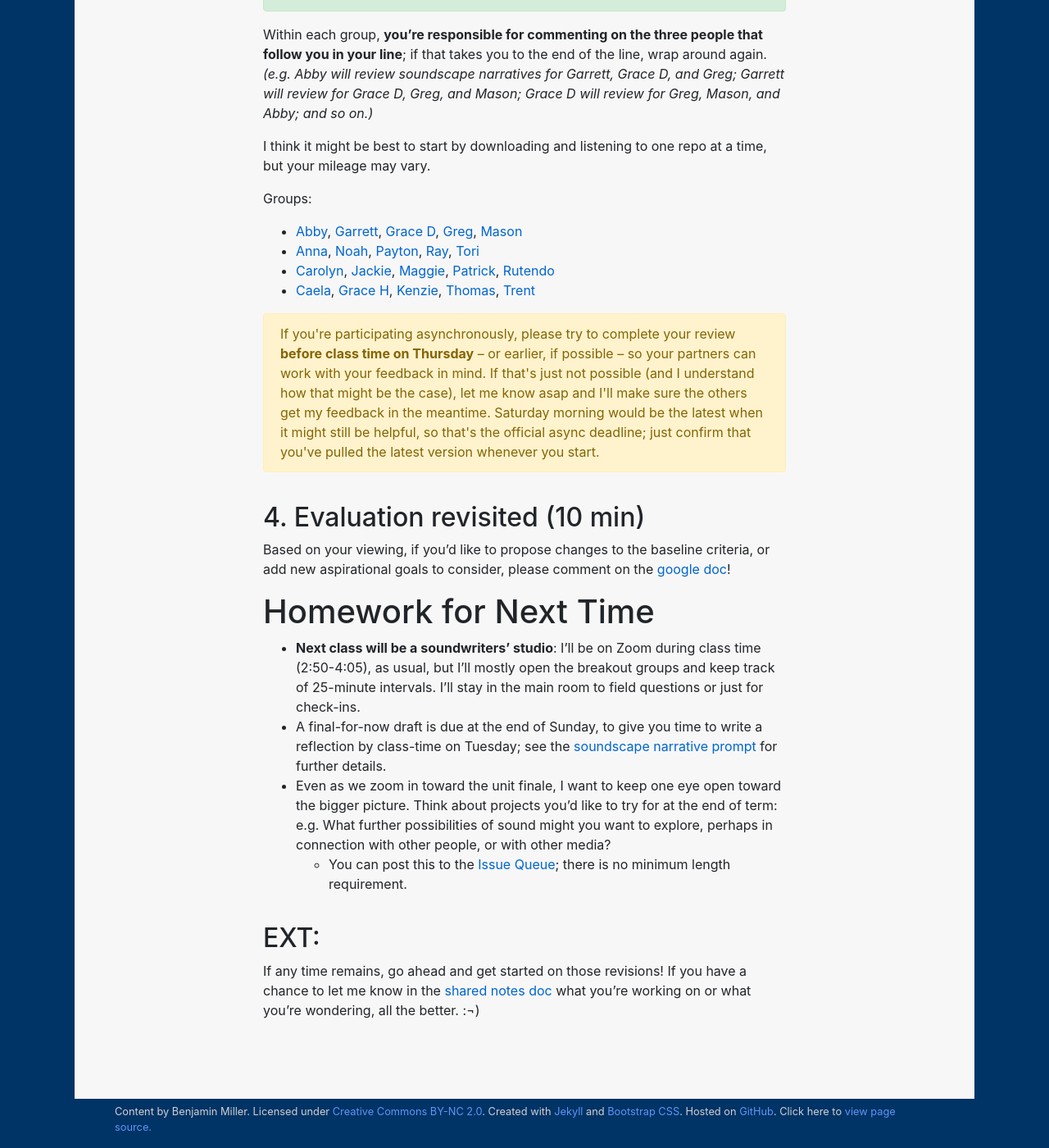
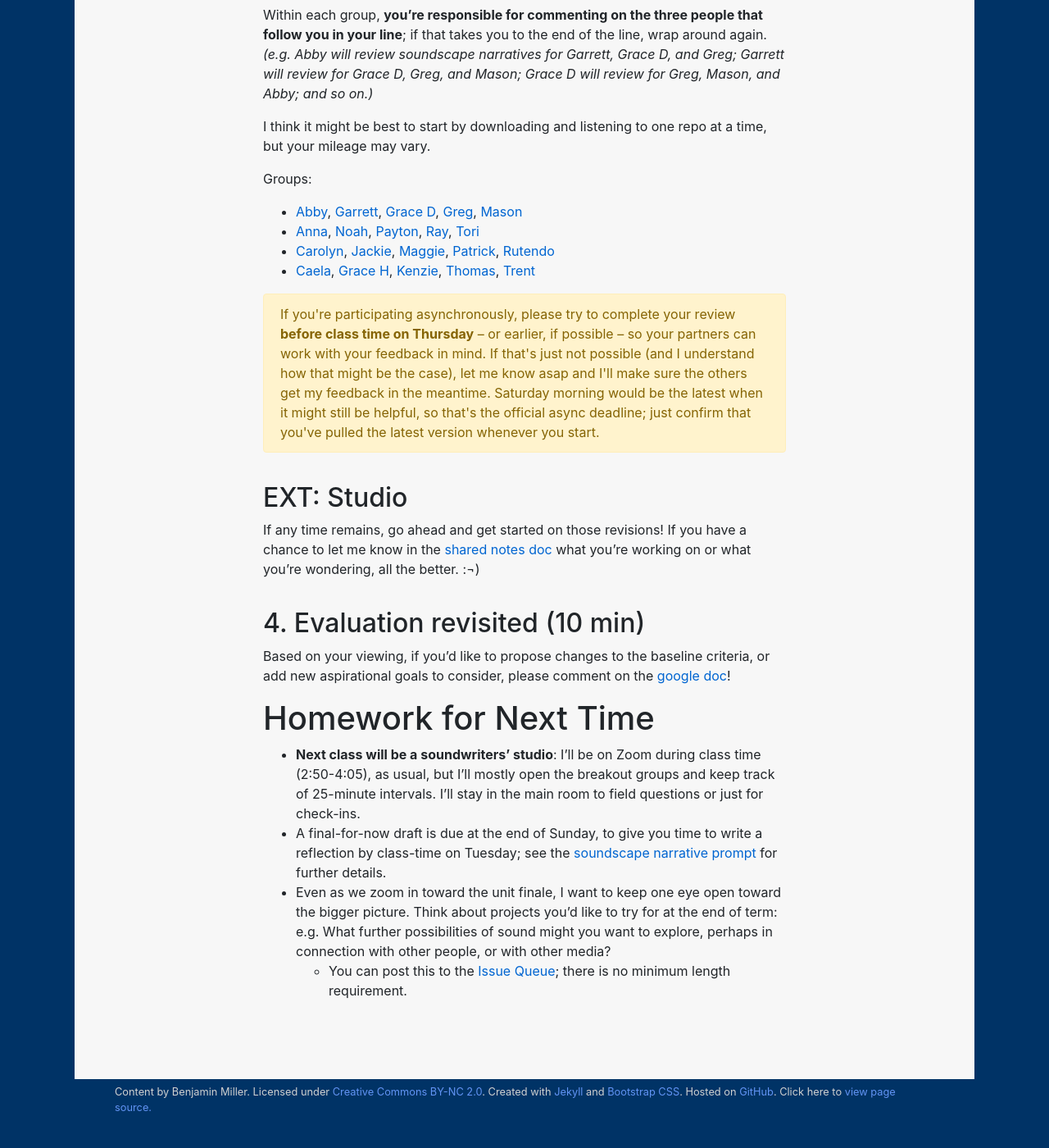
Before and after one commit to benmiller314/cdm2021spring, a Jekyll site: the page built from plans/lesson-07.md, in a window 1280 px wide and 1400 px high, scrolled down 4818 px. Shown: the whole window at 82% size. Built offline with Jekyll 4.4.1, drawn with Linux system fonts in a browser that asks for light colours; our own code applies the rules of GitHub Pages for plain Markdown files; after the commit the page ends 6194 px from its top, so only the background shows below that; some of the changed lines change nothing that is shown; some of the changed text lies outside the part shown.

Commit message:
position EXT more logically

```diff
--- a/plans/lesson-07.md
+++ b/plans/lesson-07.md
@@ -7,10 +7,10 @@
 
 1. Describe -> Evaluate -> Suggest: A Workshop Workflow (5 min)
 2. Evaluation reminder: our shared criteria (5 min)
-3. Peer review workshop (3 times 10-12 min)
+3. Peer review workshop (3 times 10-12 min); EXT: Studio
 4. Evaluation revisited (10 min)
 5. HW preview
-6. EXT: Studio
+
 
 
 ## 0. Warm-up writing
@@ -120,7 +120,8 @@ Groups:
 If you're participating asynchronously, please try to complete your review <strong>before class time on Thursday</strong> – or earlier, if possible – so your partners can work with your feedback in mind. If that's just not possible (and I understand how that might be the case), let me know asap and I'll make sure the others get my feedback in the meantime. Saturday morning would be the latest when it might still be helpful, so that's the official async deadline; just confirm that you've pulled the latest version whenever you start.
 </div>
 
-
+## EXT: Studio
+If any time remains, go ahead and get started on those revisions! If you have a chance to let me know in the [shared notes doc](bit.ly/cdm2021spring-notes) what you're working on or what you're wondering, all the better. :¬)
 
 ## 4. Evaluation revisited (10 min)
 Based on your viewing, if you'd like to propose changes to the baseline criteria, or add new aspirational goals to consider, please comment on the [google doc](http://bit.ly/cdm2021spring-notes#heading=h.tq2fxvj4mi89)!
@@ -131,8 +132,3 @@ Based on your viewing, if you'd like to propose changes to the baseline criteria
 - A final-for-now draft is due at the end of Sunday, to give you time to write a reflection by class-time on Tuesday; see the [soundscape narrative prompt](https://github.com/benmiller314/soundscape2021spring) for further details.
 * Even as we zoom in toward the unit finale, I want to keep one eye open toward the bigger picture. Think about projects you'd like to try for at the end of term: e.g. What further possibilities of sound might you want to explore, perhaps in connection with other people, or with other media?
   - You can post this to the [Issue Queue]({{site.github.issues_url}}); there is no minimum length requirement.
-
-
-
-## EXT:
-If any time remains, go ahead and get started on those revisions! If you have a chance to let me know in the [shared notes doc](bit.ly/cdm2021spring-notes) what you're working on or what you're wondering, all the better. :¬)
```
